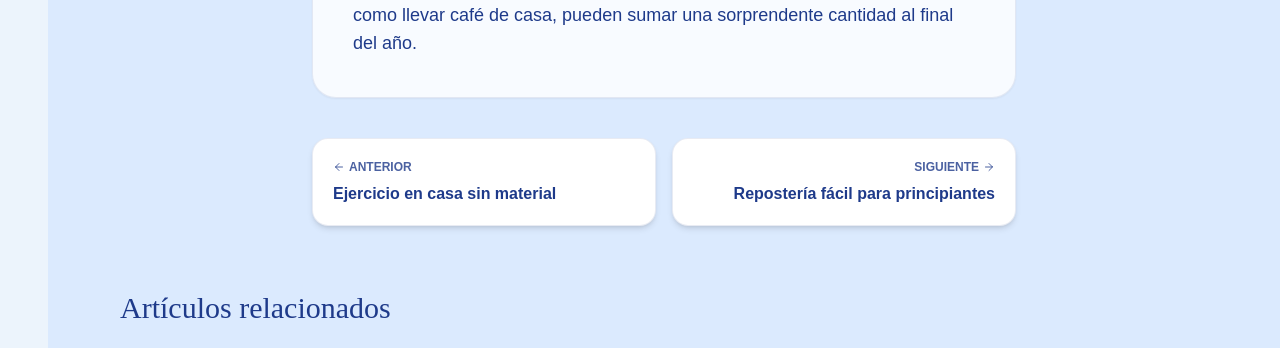
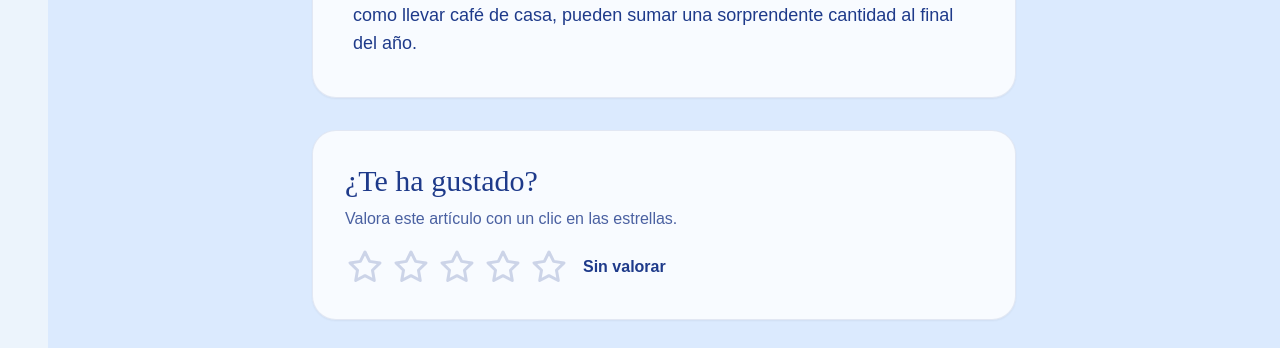
Before and after one commit to irenealcaine/el-rincon-de-no-pensar, a React (Create React App) app: page /post/como-ahorrar-dia-a-dia in a window 1280 px wide. Shown: the part 940-1288 px from the top of the page. Built offline with nearby package versions, Linux system fonts and the light colour scheme; grey boxes are pictures that could not be loaded.

Commit message:
add star rating

```diff
--- /dev/null
+++ b/src/Components/StarRating.jsx
@@ -0,0 +1,81 @@
+import React, { useState } from "react";
+import { FiStar } from "react-icons/fi";
+
+const StarRating = ({ postUrl }) => {
+  const storageKey = `starRating-${postUrl}`;
+
+  const loadStored = () => {
+    try {
+      const stored = localStorage.getItem(storageKey);
+      return stored ? parseInt(stored, 10) : null;
+    } catch {
+      return null;
+    }
+  };
+
+  const [rating, setRating] = useState(() => loadStored());
+  const [hover, setHover] = useState(null);
+
+  const labels = [
+    "",
+    "No me ha gustado",
+    "Regular",
+    "Bien",
+    "Muy bien",
+    "¡Me encanta!",
+  ];
+
+  const handleClick = (value) => {
+    const next = rating === value ? null : value;
+    setRating(next);
+    try {
+      if (next === null) {
+        localStorage.removeItem(storageKey);
+      } else {
+        localStorage.setItem(storageKey, String(next));
+      }
+    } catch {
+      // localStorage no disponible (modo privado, etc.)
+    }
+  };
+
+  return (
+    <section className="mt-8 rounded-3xl bg-white/80 border border-blue-900/10 p-6 md:p-8 shadow-sm backdrop-blur-sm">
+      <h2 className="font-['Cherry_Bomb_One'] text-2xl md:text-3xl text-blue-900">
+        ¿Te ha gustado?
+      </h2>
+      <p className="mt-2 text-blue-900/80">
+        Valora este artículo con un clic en las estrellas.
+      </p>
+      <div className="mt-4 flex flex-wrap items-center gap-1.5">
+        {[1, 2, 3, 4, 5].map((value) => {
+          const active = value <= (hover ?? rating ?? 0);
+          return (
+            <button
+              key={value}
+              onClick={() => handleClick(value)}
+              onMouseEnter={() => setHover(value)}
+              onMouseLeave={() => setHover(null)}
+              aria-label={`${value} ${value === 1 ? "estrella" : "estrellas"}`}
+              aria-pressed={rating === value}
+              className="rounded-full p-0.5 transition-transform duration-150 hover:scale-110 focus:outline-none focus-visible:ring-2 focus-visible:ring-blue-500/40"
+            >
+              <FiStar
+                className={`h-8 w-8 md:h-9 md:w-9 transition-colors duration-150 ${
+                  active
+                    ? "fill-amber-400 text-amber-400"
+                    : "text-blue-900/20 hover:text-blue-900/40"
+                }`}
+              />
+            </button>
+          );
+        })}
+        <span className="ml-2 font-bold text-blue-900">
+          {rating ? labels[rating] : "Sin valorar"}
+        </span>
+      </div>
+    </section>
+  );
+};
+
+export default StarRating;
--- a/src/Pages/BlogPostDetail.jsx
+++ b/src/Pages/BlogPostDetail.jsx
@@ -4,6 +4,7 @@ import Footer from "../Components/Footer";
 import BlogPosts from "../Components/BlogPosts";
 import BackButton from "../Components/BackButton";
 import Seo from "../Components/Seo";
+import StarRating from "../Components/StarRating";
 import Posts from "../data/Posts";
 import categoryColors from "../data/categoryColors";
 import { FiArrowLeft, FiArrowRight, FiSearch } from "react-icons/fi";
@@ -119,6 +120,8 @@ const BlogPostDetail = () => {
           </p>
         </div>
 
+        <StarRating postUrl={post.postUrl} />
+
         {(prevPost || nextPost) && (
           <nav className="mt-10 flex flex-col sm:flex-row gap-4">
             {prevPost && (
```
